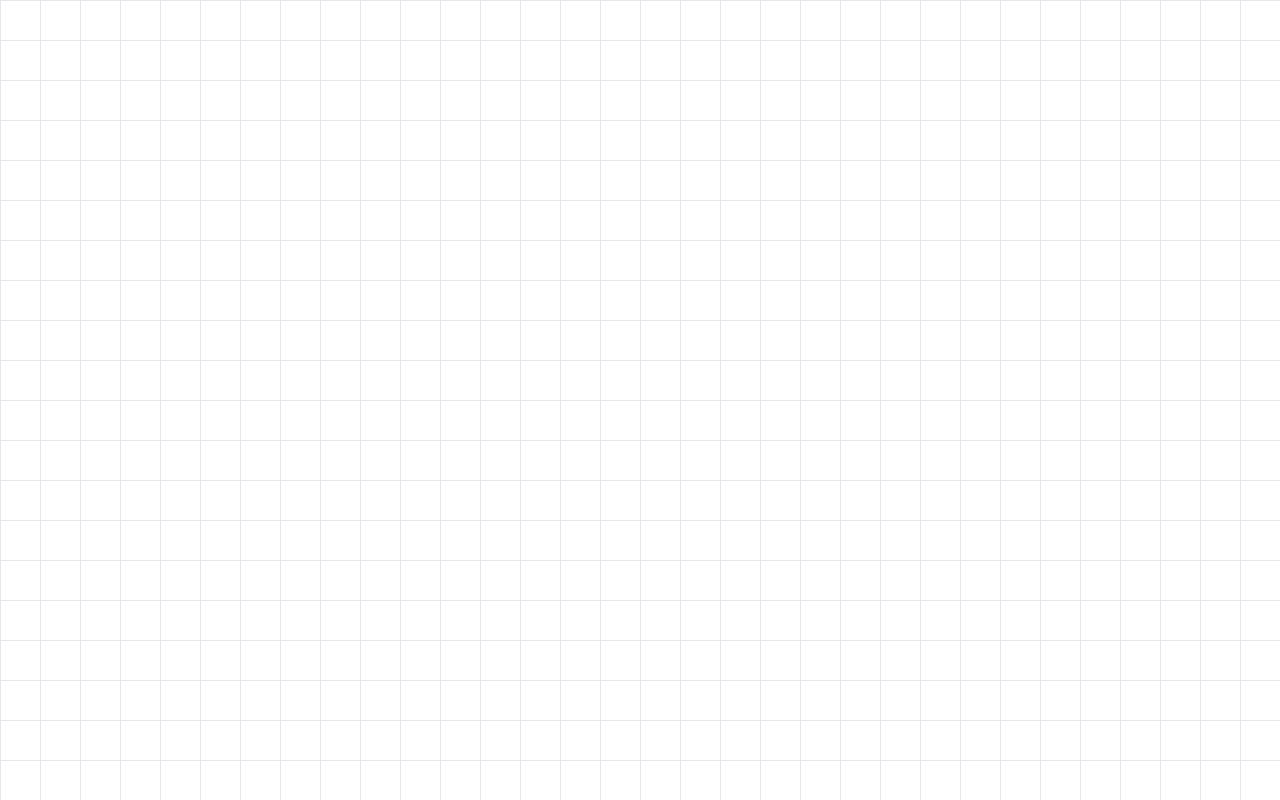
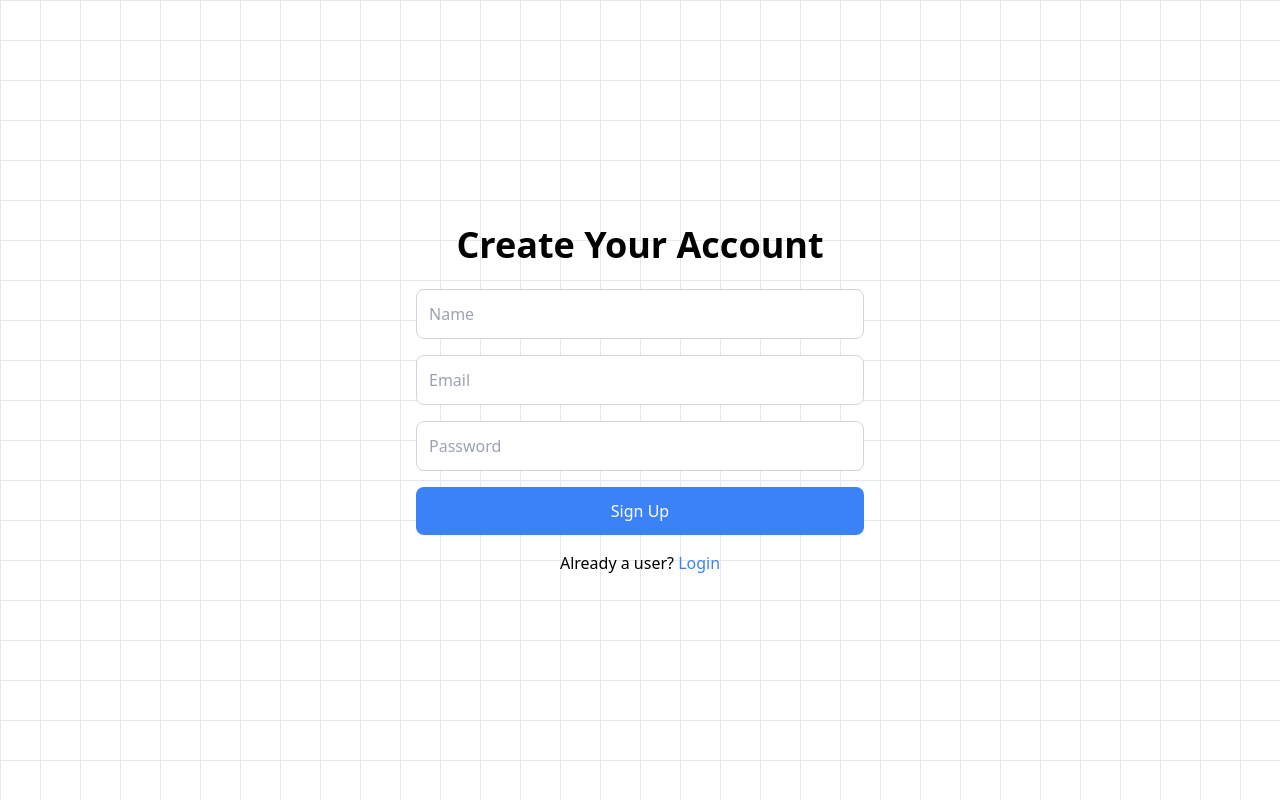
Before and after one commit to creation22/TimeCapsuleMail, a React (Vite) app: page /Signup in a window 1280 px wide. Before the commit this address had no page. Built offline with nearby package versions, Linux system fonts and the light colour scheme.

Commit message:
done for today

```diff
--- a/src/App.jsx
+++ b/src/App.jsx
@@ -2,7 +2,8 @@ import { Routes, Route } from 'react-router-dom';
 import { Analytics } from "@vercel/analytics/react";
 import Home from './componnets/Home';
 import Email from './componnets/Email';
-
+import Login from './componnets/Login';
+import Signup from './componnets/Signup';
 function App() {
   return (
     <>
@@ -24,6 +25,10 @@ function App() {
           <Routes>
             <Route path="/" element={<Home />} />
             <Route path="/email" element={<Email />} />
+            <Route path="/Signup" element={<Signup/>} />
+            <Route path="/signup" element={<Signup />} />
+            <Route path="/login" element={<Login />} />
+
           </Routes>
         </div>
       </div>
--- a/src/componnets/Home.jsx
+++ b/src/componnets/Home.jsx
@@ -17,8 +17,8 @@ const Home = () => {
           <Link to = "about" smooth = {true} duration = {500} className='cursor-pointer hover:text-gray-600 transition-colors duration-200 px-3 py-2 rounded-lg hover:bg-gray-50'>About</Link>
           <Link to = "stories" smooth = {true} duration = {500}  className='cursor-pointer hover:text-gray-600 transition-colors duration-200 px-3 py-2 rounded-lg hover:bg-gray-50'>Stories</Link>
           <Link to = "pricing" smooth = {true} duration = {500}  className='cursor-pointer hover:text-gray-600 transition-colors duration-200 px-3 py-2 rounded-lg hover:bg-gray-50'>Pricing</Link>
-          <div className='bg-black text-white px-6 py-2 rounded-full cursor-pointer hover:bg-gray-800 hover:shadow-lg transition-all duration-300 font-semibold'>
-            Login
+          <div className='bg-black text-white px-6 py-2 rounded-full cursor-pointer hover:bg-gray-800 hover:shadow-lg transition-all duration-300 font-semibold' onClick={() => navigate('/signup')}>
+            Signup
           </div>
         </div>
 
--- /dev/null
+++ b/src/componnets/Login.jsx
@@ -0,0 +1,40 @@
+import { useNavigate } from "react-router-dom";
+
+const Login = () => {
+  const navigate = useNavigate();
+
+  return (
+    <div className="min-h-screen flex flex-col justify-center items-center px-4">
+      <h1 className="text-4xl font-bold mb-6">Welcome Back</h1>
+
+      <div className="w-full max-w-md space-y-4">
+        <input
+          type="email"
+          placeholder="Email"
+          className="w-full p-3 border border-gray-300 rounded-lg"
+        />
+        <input
+          type="password"
+          placeholder="Password"
+          className="w-full p-3 border border-gray-300 rounded-lg"
+        />
+
+        <button className="w-full bg-blue-500 text-white py-3 rounded-lg hover:bg-blue-600 transition">
+          Login
+        </button>
+
+        <div className="text-center mt-4">
+          Don't have an account?{" "}
+          <span
+            className="text-blue-500 cursor-pointer hover:underline"
+            onClick={() => navigate("/signup")}
+          >
+            Sign Up
+          </span>
+        </div>
+      </div>
+    </div>
+  );
+};
+
+export default Login;
--- /dev/null
+++ b/src/componnets/Signup.jsx
@@ -0,0 +1,47 @@
+import { useNavigate } from "react-router-dom";
+
+const Signup = () => {
+  const navigate = useNavigate();
+
+  return (
+    <div className="min-h-screen flex flex-col justify-center items-center px-4">
+      <h1 className="text-4xl font-bold mb-6">Create Your Account</h1>
+
+      <div className="w-full max-w-md space-y-4">
+        <input
+          type="text"
+          placeholder="Name"
+          className="w-full p-3 border border-gray-300 rounded-lg"
+        />
+        <input
+          type="email"
+          placeholder="Email"
+          className="w-full p-3 border border-gray-300 rounded-lg"
+        />
+        <input
+          type="password"
+          placeholder="Password"
+          className="w-full p-3 border border-gray-300 rounded-lg"
+        />
+
+        <button className="w-full bg-blue-500 text-white py-3 rounded-lg hover:bg-blue-600 transition">
+          Sign Up
+        </button>
+
+        <div className="text-center mt-4">
+          Already a user?{" "}
+          <span
+            className="text-blue-500 cursor-pointer hover:underline"
+            onClick={() => navigate("/login")}
+          >
+            Login
+          </span>
+        </div>
+      </div>
+    </div>
+  );
+};
+
+export default Signup;
+// This component provides a simple signup form with fields for name, email, and password.
+// It includes a button to submit the form and a link to navigate to the login page.
```
